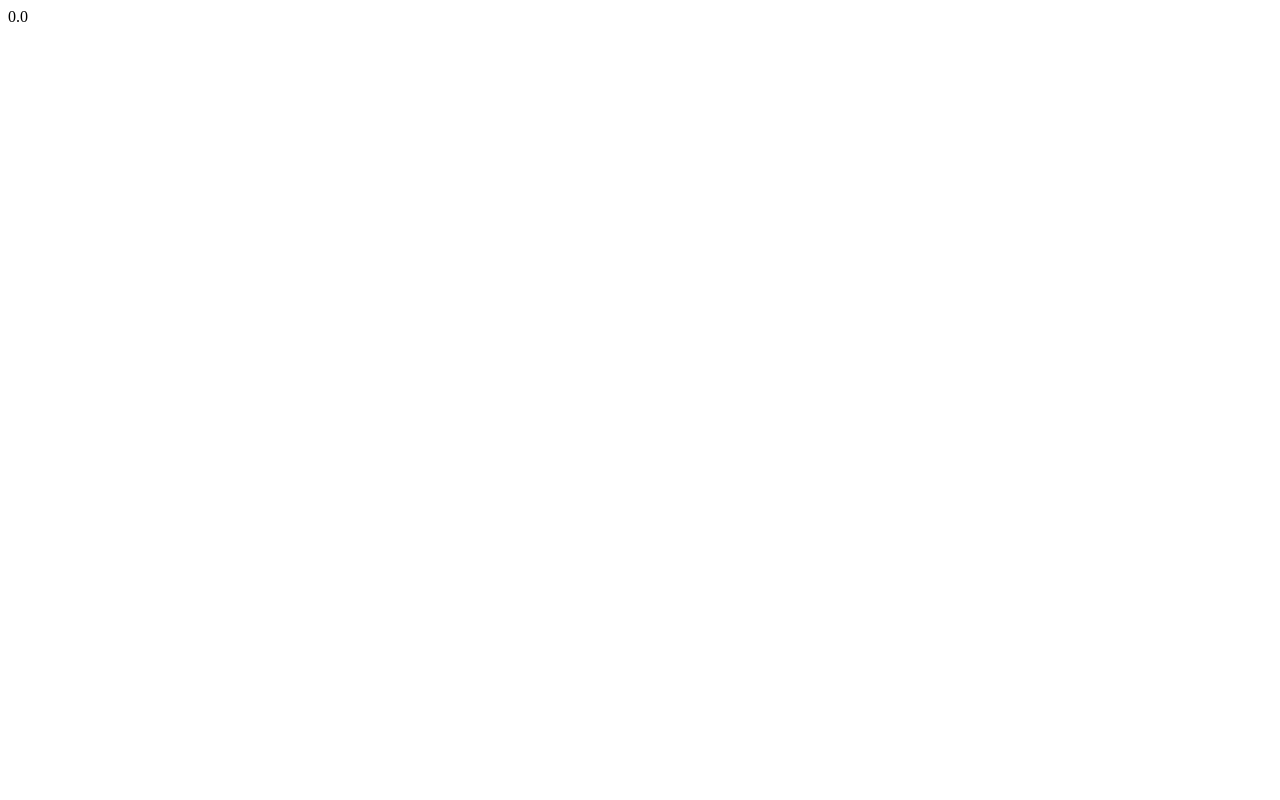
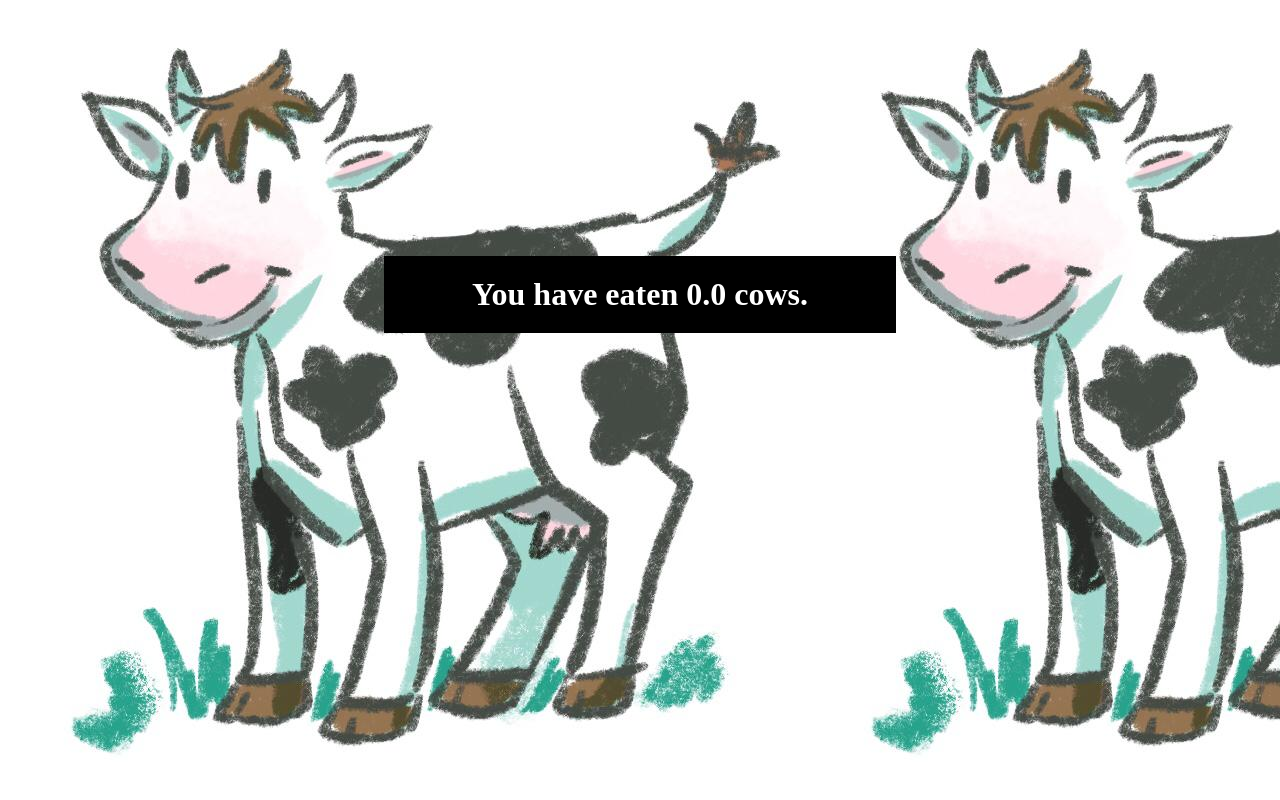
Before and after one commit to mateoglzc/Cow-Website, a Flask app: page /result in a window 1280 px wide. Before the commit the page is almost empty. Run offline with Flask 2, Linux system fonts and the light colour scheme.

Commit message:
Second page style completed. mb change it later.

```diff
--- a/CowWebsite/Templates/result.html
+++ b/CowWebsite/Templates/result.html
@@ -3,12 +3,12 @@
 <head>
     <meta charset="UTF-8">
     <meta name="viewport" content="width=device-width, initial-scale=1.0">
+    <link rel="stylesheet" type="text/css" href="{{ url_for('static' , filename='/CSS/matt_results.css') }}">
     <title>MOO MOO</title>
 </head>
 <body>
     <div>
-        {{ results }}
-        <!-- {{ years_ }} -->
+        <h1> You have eaten {{ results }} cows.</h1>
     </div>
 </body>
 </html>
--- /dev/null
+++ b/CowWebsite/static/CSS/matt_results.css
@@ -0,0 +1,19 @@
+*{
+    padding: 0;
+    margin: 0;
+    color: black;
+}
+
+body{
+    background-image: url('../cow.jpeg');
+}
+
+div{
+    text-align: center;
+    margin: 20% 30%;
+    padding: 20px 10px;
+    background-color: black;
+}
+h1{
+    color: white;
+}
--- a/moo.py
+++ b/moo.py
@@ -5,4 +5,4 @@ def moo(beef_per_week: int, years: int) -> int:
     beef_per_week = int(beef_per_week)
     years -= 4
     years_weeks = 52*years
-    return (years_weeks*200*beef_per_week)/204117
+    return round((years_weeks*200*beef_per_week)/204117, 2)
```
Also changed, not shown: CowWebsite/static/cow.jpeg (added).
